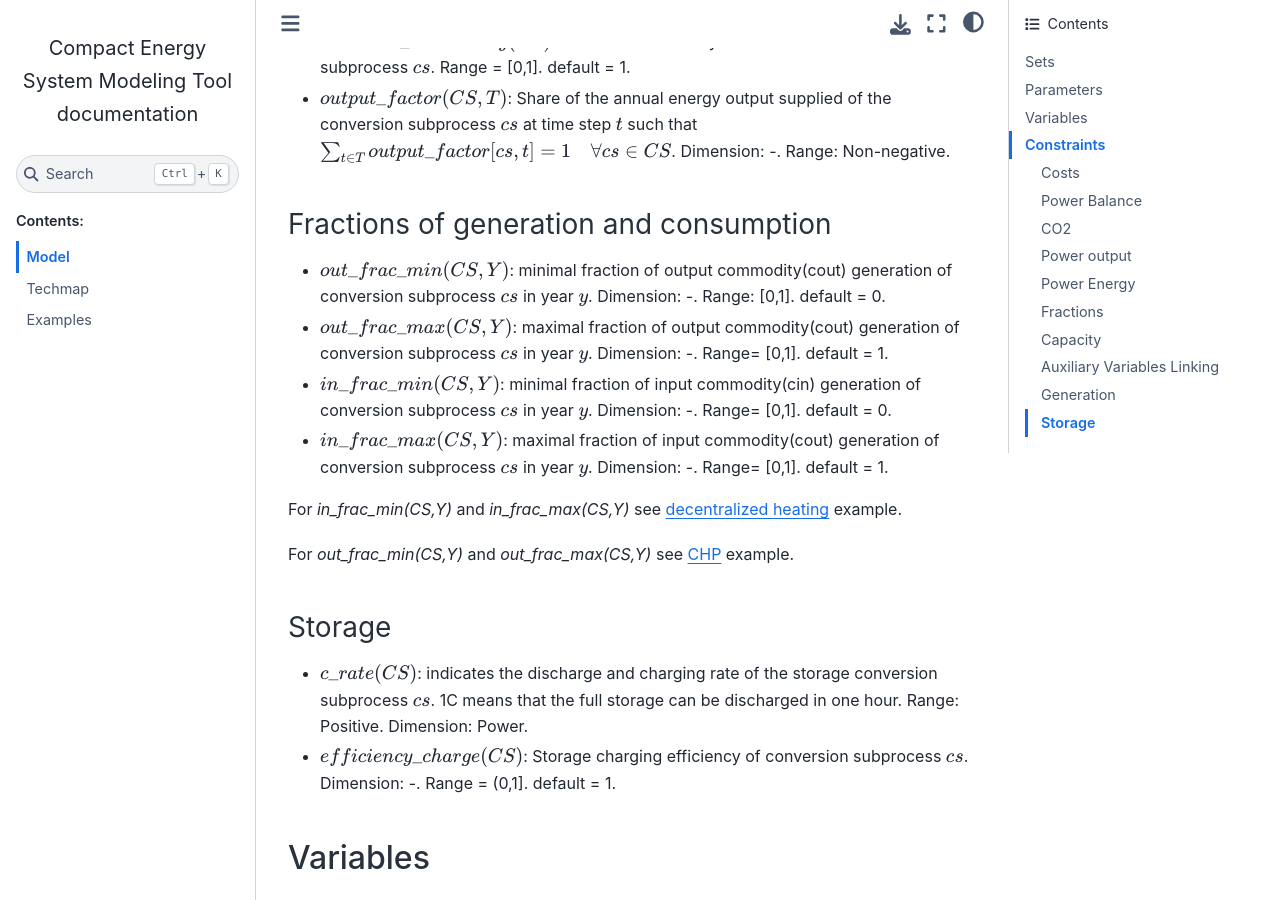
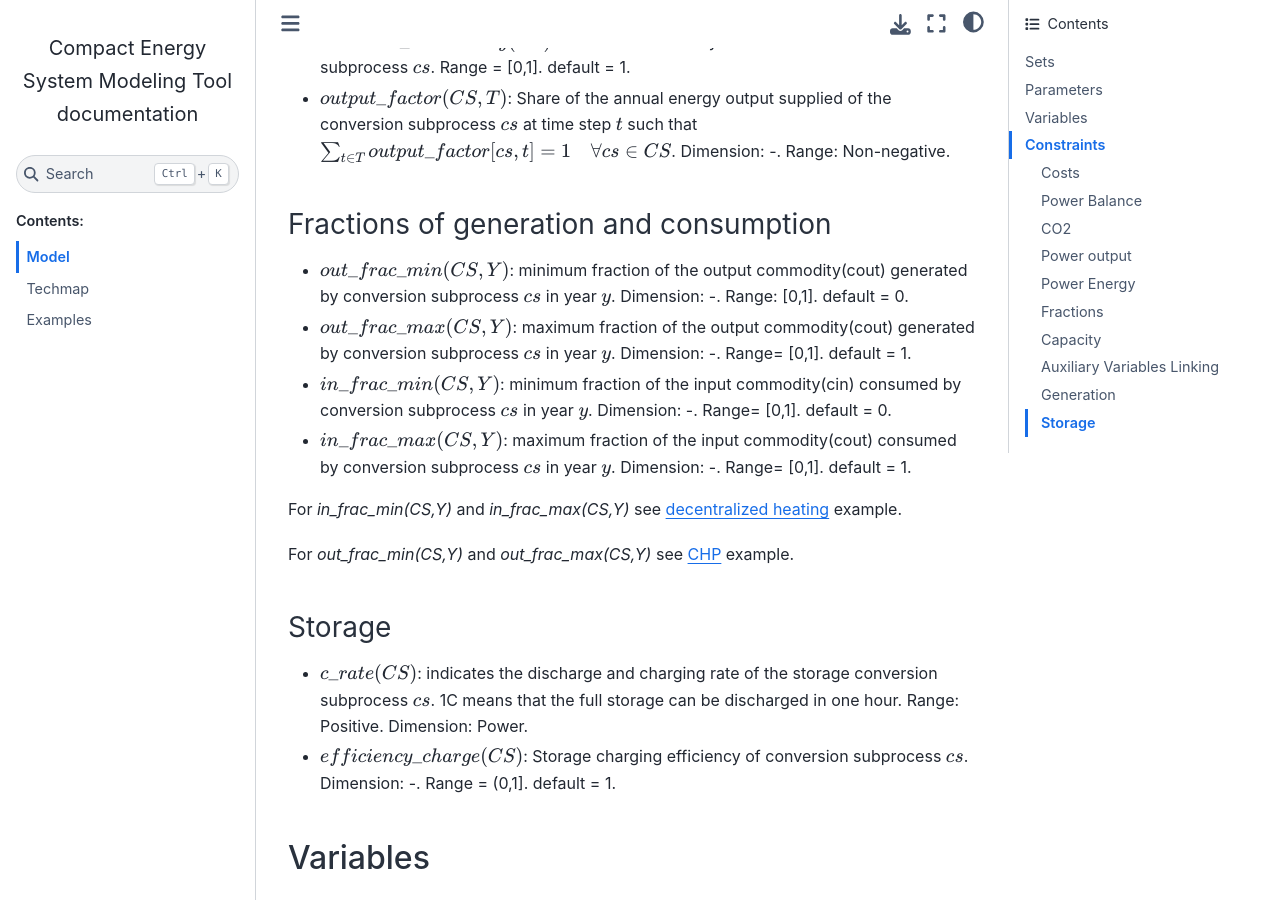
Before and after one commit to EINS-TUDa/CESM, a Sphinx documentation site: the page built from docs/source/model.rst, in a window 1280 px wide and 900 px high, scrolled down 2354 px. Built offline with Sphinx 7.4.7 and the Sphinx Book theme 1.1.4, drawn with Linux system fonts in a browser that asks for light colours.

Commit message:
fractions definitions revised

```diff
--- a/docs/source/model.rst
+++ b/docs/source/model.rst
@@ -60,10 +60,10 @@ Availability
 Fractions of generation and consumption
 ~~~~~~~~~~~~~~~~~~~~~~~~~~~~~~~~~~~~~~~~
 
-- :math:`out\_frac\_min(CS,Y)`: minimal fraction of output commodity(cout) generation of conversion subprocess :math:`cs` in year :math:`y`. Dimension: -. Range: [0,1]. default = 0.
-- :math:`out\_frac\_max(CS,Y)`: maximal fraction of output commodity(cout) generation of conversion subprocess :math:`cs` in year :math:`y`. Dimension: -. Range= [0,1]. default = 1.
-- :math:`in\_frac\_min(CS,Y)`: minimal fraction of input commodity(cin) generation of conversion subprocess :math:`cs` in year :math:`y`. Dimension: -. Range= [0,1]. default = 0.
-- :math:`in\_frac\_max(CS,Y)`: maximal fraction of input commodity(cout) generation of conversion subprocess :math:`cs` in year :math:`y`. Dimension: -. Range= [0,1]. default = 1.
+- :math:`out\_frac\_min(CS,Y)`: minimum fraction of the output commodity(cout) generated by conversion subprocess :math:`cs` in year :math:`y`. Dimension: -. Range: [0,1]. default = 0.
+- :math:`out\_frac\_max(CS,Y)`: maximum fraction of the output commodity(cout) generated by conversion subprocess :math:`cs` in year :math:`y`. Dimension: -. Range= [0,1]. default = 1.
+- :math:`in\_frac\_min(CS,Y)`: minimum fraction of the input commodity(cin) consumed by conversion subprocess :math:`cs` in year :math:`y`. Dimension: -. Range= [0,1]. default = 0.
+- :math:`in\_frac\_max(CS,Y)`: maximum fraction of the input commodity(cout) consumed by conversion subprocess :math:`cs` in year :math:`y`. Dimension: -. Range= [0,1]. default = 1.
 
 For `in\_frac\_min(CS,Y)` and `in\_frac\_max(CS,Y)` see :ref:`decentralized heating <decentralized_heating>` example.
 
```
